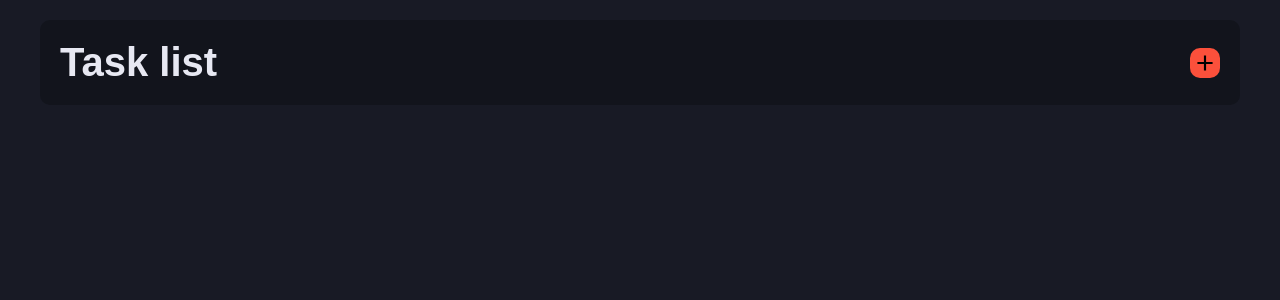
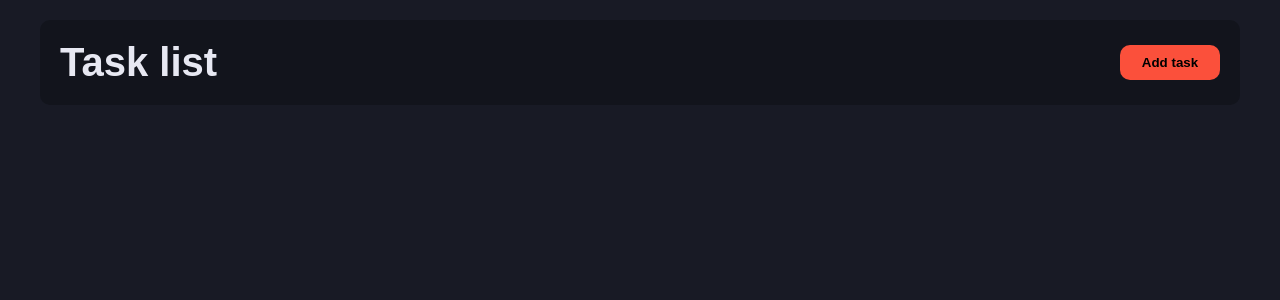
Before and after one commit to xHithy/vendon-todo, a React (Create React App) app: page / in a window 1280 px wide. Shown: the top 300 px of the page. Built offline with nearby package versions, Linux system fonts and the light colour scheme; a web font is replaced by a local one.

Commit message:
Ease of use fix

```diff
--- a/src/App.tsx
+++ b/src/App.tsx
@@ -1,4 +1,4 @@
-import React, {useState} from 'react';
+import React, { useState } from 'react';
 import List from "./components/List";
 import Form from "./components/Form";
 import './styles/style.css';
--- a/src/components/Form.tsx
+++ b/src/components/Form.tsx
@@ -1,4 +1,4 @@
-import React, {Fragment, useEffect, useState} from "react";
+import React, { useEffect, useState } from "react";
 import { FormModel } from "../models/FormModel";
 
 interface Props {
--- a/src/components/List.tsx
+++ b/src/components/List.tsx
@@ -1,8 +1,7 @@
 import React from "react";
 import { TaskModel } from "../models/TaskModel";
 import SingleTask from "./SingleTask";
-import { BiPlus } from "react-icons/bi";
-import {FormModel} from "../models/FormModel";
+import { FormModel } from "../models/FormModel";
 
 interface Props {
     tasks: TaskModel[];
@@ -18,7 +17,9 @@ const List = ({tasks, handleTaskDone, handleTaskEdit, handleTaskDelete, handleTa
         <div className="list-container container">
             <div className="list-title">
                 <h1>Task list</h1>
-                <BiPlus className="icon" onClick={() => handleTaskAdd()}/>
+                { form.method === "hidden" &&
+                    <button onClick={() => handleTaskAdd()}>Add task</button>
+                }
             </div>
             {tasks.map(task => (
                 <SingleTask
--- a/src/components/SingleTask.tsx
+++ b/src/components/SingleTask.tsx
@@ -1,7 +1,7 @@
 import React from 'react';
 import { TaskModel } from "../models/TaskModel";
 import { BiTrash, BiEdit, BiCheck } from "react-icons/bi";
-import {FormModel} from "../models/FormModel";
+import { FormModel } from "../models/FormModel";
 
 interface Props {
     task: TaskModel;
--- a/src/styles/main.scss
+++ b/src/styles/main.scss
@@ -53,6 +53,20 @@ label {
   flex-direction:column;
 }
 
+button {
+  padding:10px;
+  background-color:$button-color;
+  border:0;
+  border-radius:10px;
+  cursor:pointer;
+  font-weight:600;
+  width:100px;
+  &:hover {
+    background-color:$button-hover-color;
+    box-shadow: rgba(0, 0, 0, 0.24) 0 3px 8px;
+  }
+}
+
 .main-container {
   padding:20px 40px;
   display:flex;
@@ -65,20 +79,6 @@ label {
   display:flex;
   justify-content:space-between;
   gap:20px;
-
-  button {
-    padding:10px;
-    background-color:$button-color;
-    border:0;
-    border-radius:10px;
-    cursor:pointer;
-    font-weight:600;
-    width:100px;
-    &:hover {
-      background-color:$button-hover-color;
-      box-shadow: rgba(0, 0, 0, 0.24) 0 3px 8px;
-    }
-  }
 }
 
 .container {
--- a/src/styles/style.css
+++ b/src/styles/style.css
@@ -50,6 +50,20 @@ label {
   flex-direction: column;
 }
 
+button {
+  padding: 10px;
+  background-color: #FB503B;
+  border: 0;
+  border-radius: 10px;
+  cursor: pointer;
+  font-weight: 600;
+  width: 100px;
+}
+button:hover {
+  background-color: rgba(251, 80, 59, 0.5215686275);
+  box-shadow: rgba(0, 0, 0, 0.24) 0 3px 8px;
+}
+
 .main-container {
   padding: 20px 40px;
   display: flex;
@@ -62,19 +76,6 @@ label {
   display: flex;
   justify-content: space-between;
   gap: 20px;
-}
-.button-container button {
-  padding: 10px;
-  background-color: #FB503B;
-  border: 0;
-  border-radius: 10px;
-  cursor: pointer;
-  font-weight: 600;
-  width: 100px;
-}
-.button-container button:hover {
-  background-color: rgba(251, 80, 59, 0.5215686275);
-  box-shadow: rgba(0, 0, 0, 0.24) 0 3px 8px;
 }
 
 .container {
```
Also changed, not shown: 1 other file (tests, documents, lock files or other folders).
